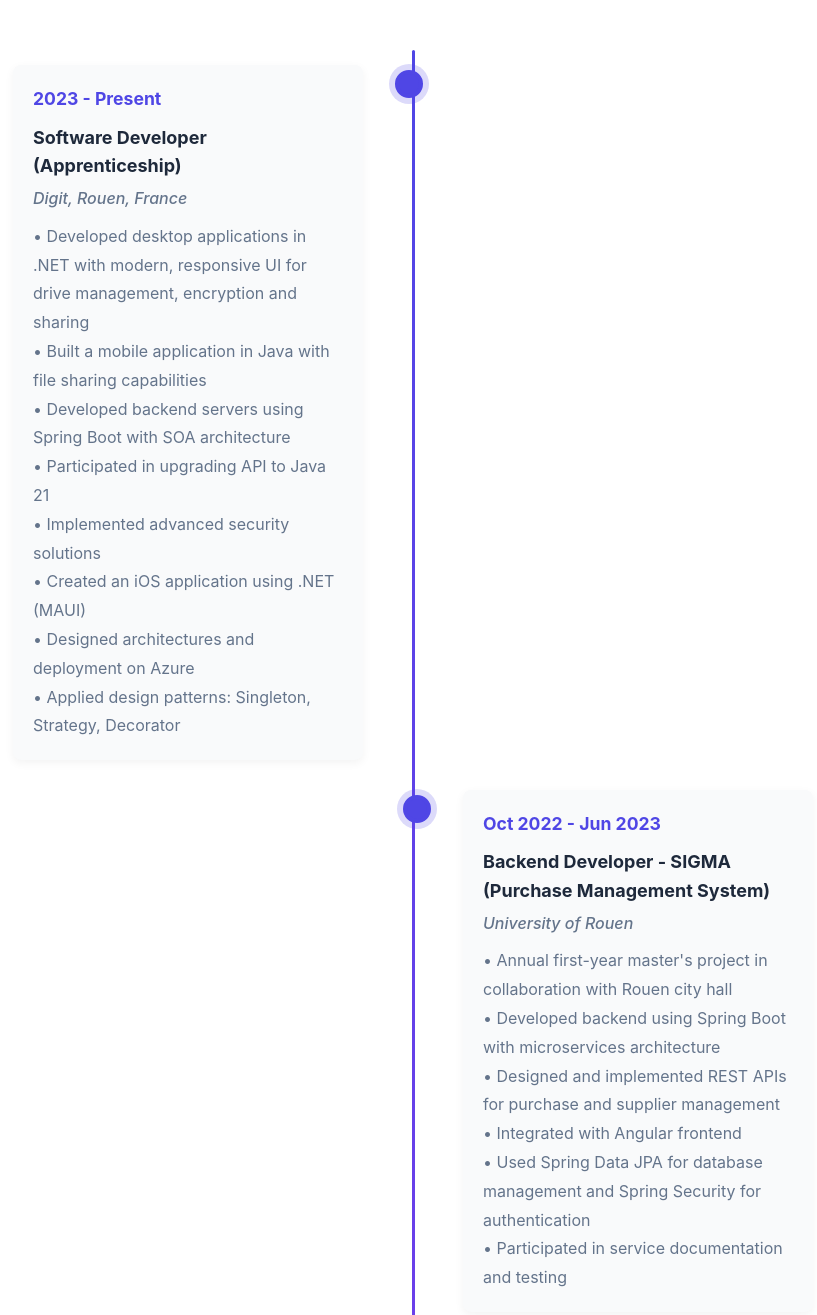
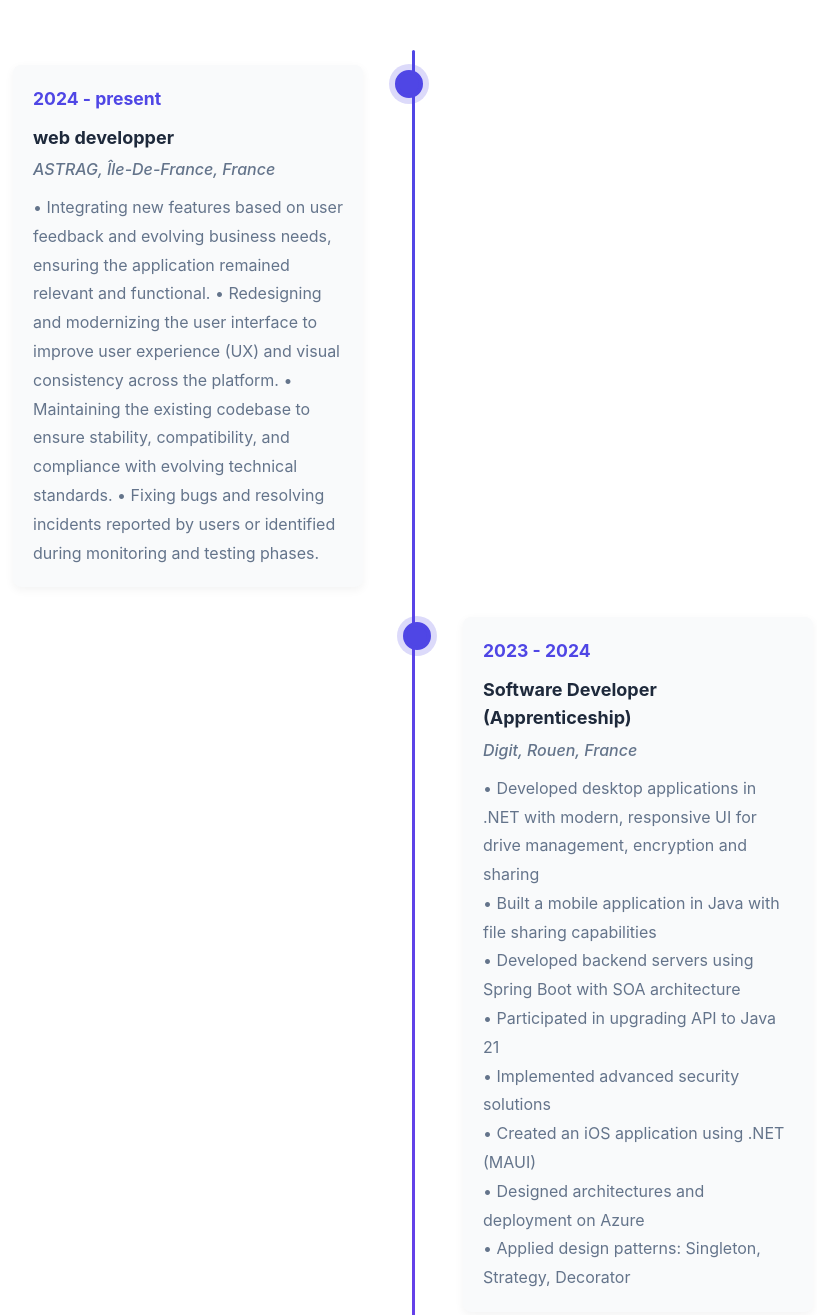
Before and after one commit to talebsof/portfolio, a website built with webpack: page index.html in a window 1280 px wide. Shown: the part 3220-4535 px from the top of the page, without its empty margins (227-1044 px from the left). Built offline with nearby package versions, Linux system fonts and the light colour scheme.

Commit message:
add new mission

```diff
--- a/index.html
+++ b/index.html
@@ -1020,9 +1020,26 @@
     <h2 class="section-title">My Experience</h2>
     <div class="timeline">
       <!-- Job 1 -->
+
       <div class="timeline-item">
         <div class="timeline-content">
-          <div class="timeline-date">2023 - Present</div>
+          <div class="timeline-date">2024 - present</div>
+          <h3 class="timeline-title">web developper</h3>
+          <h4 class="timeline-subtitle">ASTRAG, Île-De-France, France</h4>
+          <p>
+            • Integrating new features based on user feedback and evolving business needs, ensuring the application remained relevant and functional.
+            • Redesigning and modernizing the user interface to improve user experience (UX) and visual consistency across the platform.
+            • Maintaining the existing codebase to ensure stability, compatibility, and compliance with evolving technical standards.
+            • Fixing bugs and resolving incidents reported by users or identified during monitoring and testing phases.
+
+          </p>
+        </div>
+      </div>
+
+
+      <div class="timeline-item">
+        <div class="timeline-content">
+          <div class="timeline-date">2023 - 2024</div>
           <h3 class="timeline-title">Software Developer (Apprenticeship)</h3>
           <h4 class="timeline-subtitle">Digit, Rouen, France</h4>
           <p>
```
